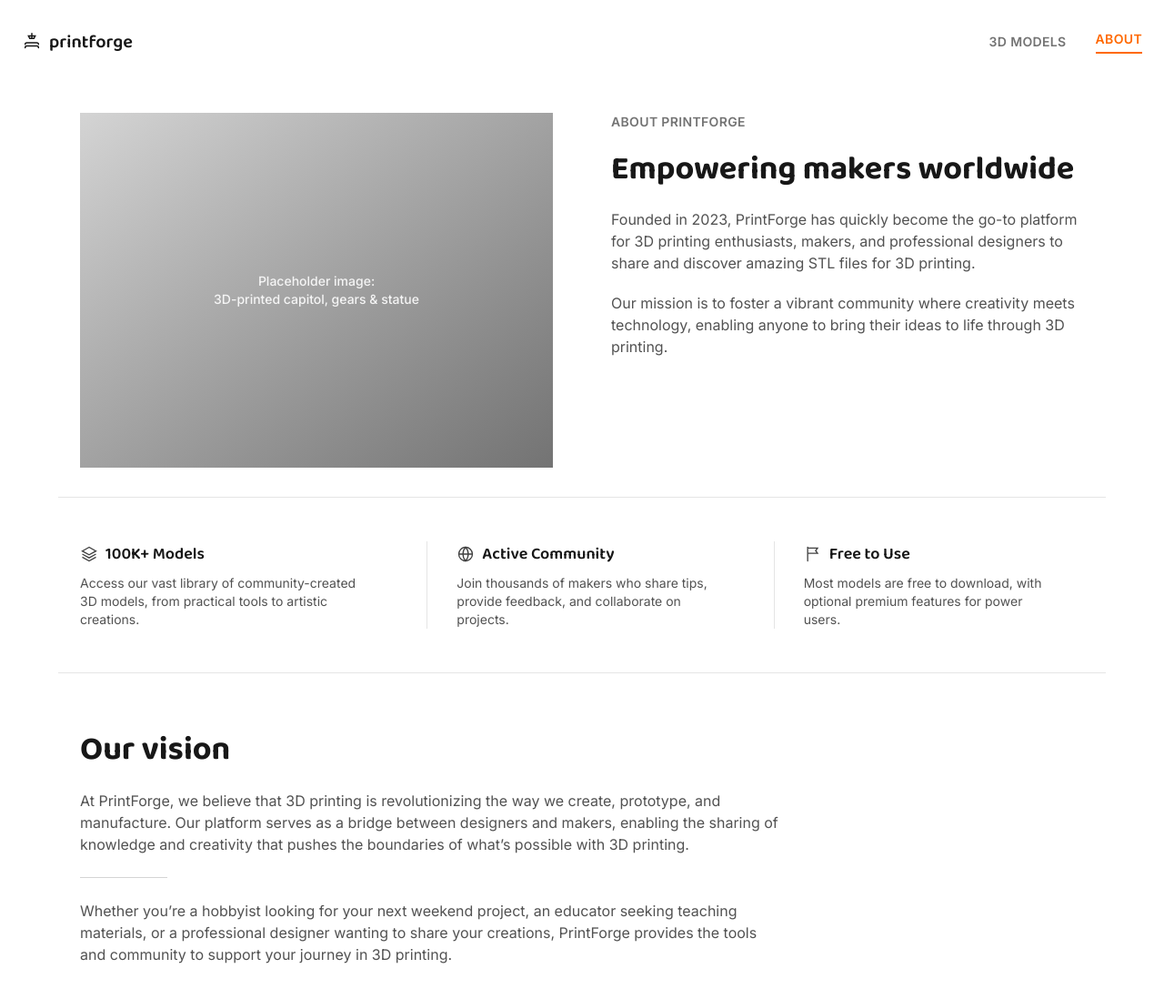
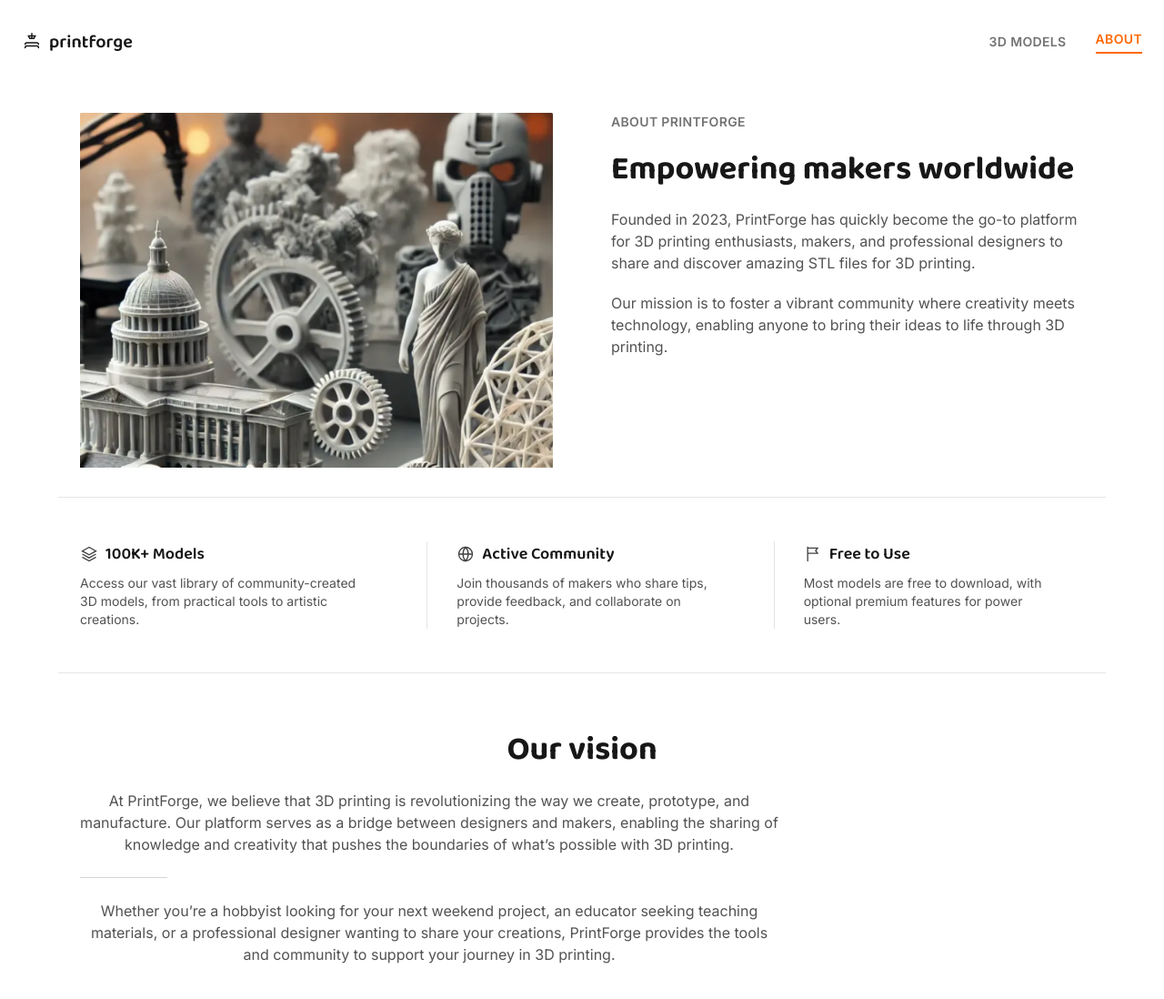
Before and after one commit to deano-98/PrintForge-app, a Next.js app: page /about in a window 1280 px wide. Shown: the top 1098 px of the page at 91% size. Built offline with nearby package versions, Linux system fonts and the light colour scheme.

Commit message:
about image commit

```diff
--- a/app/about/page.jsx
+++ b/app/about/page.jsx
@@ -1,4 +1,5 @@
 import Link from "next/link";
+import Image from "next/image";
 
 function Logo() {
   return (
@@ -70,12 +71,14 @@ export default function About() {
       <Nav />
 
       <section className="mx-auto grid max-w-6xl grid-cols-1 gap-10 px-6 py-8 md:grid-cols-2 md:gap-16">
-        <div className="aspect-[4/3] w-full overflow-hidden bg-neutral-200">
-          <div className="flex h-full w-full items-center justify-center bg-gradient-to-br from-neutral-300 to-neutral-500 text-center text-sm font-medium text-neutral-100">
-            Placeholder image:
-            <br />
-            3D-printed capitol, gears &amp; statue
-          </div>
+        <div className="aspect-4/3 w-full overflow-hidden bg-neutral-200">
+          <Image
+            src="/about-image.png"
+            alt="3D-printed capitol, gears & statue on about page"
+            width={800}
+            height={600}
+            className="object-cover"
+          />
         </div>
 
         <div className="space-y-5">
@@ -114,11 +117,11 @@ export default function About() {
 
       <div className="mx-auto max-w-6xl border-t border-neutral-200 px-6" />
 
-      <section className="mx-auto max-w-6xl space-y-6 px-6 py-16">
-        <h2 className="font-display text-3xl font-bold text-neutral-900 md:text-4xl">
+      <section className="mx-auto max-w-6xl space-y-6 px-6 py-16 text-center">
+        <h2 className="font-display text-3xl font-bold text-neutral-900 md:text-4xl ">
           Our vision
         </h2>
-        <p className="max-w-3xl text-neutral-600">
+        <p className="max-w-3xl text-center text-neutral-600">
           At PrintForge, we believe that 3D printing is revolutionizing the
           way we create, prototype, and manufacture. Our platform serves as
           a bridge between designers and makers, enabling the sharing of
@@ -126,7 +129,8 @@ export default function About() {
           possible with 3D printing.
         </p>
         <div className="h-px w-24 bg-neutral-300" />
-        <p className="max-w-3xl text-neutral-600">
+
+        <p className="max-w-3xl text-center text-neutral-600">
           Whether you&rsquo;re a hobbyist looking for your next weekend
           project, an educator seeking teaching materials, or a professional
           designer wanting to share your creations, PrintForge provides the
```
Also changed, not shown: public/about-image.png (renamed from public/about_image.png).
